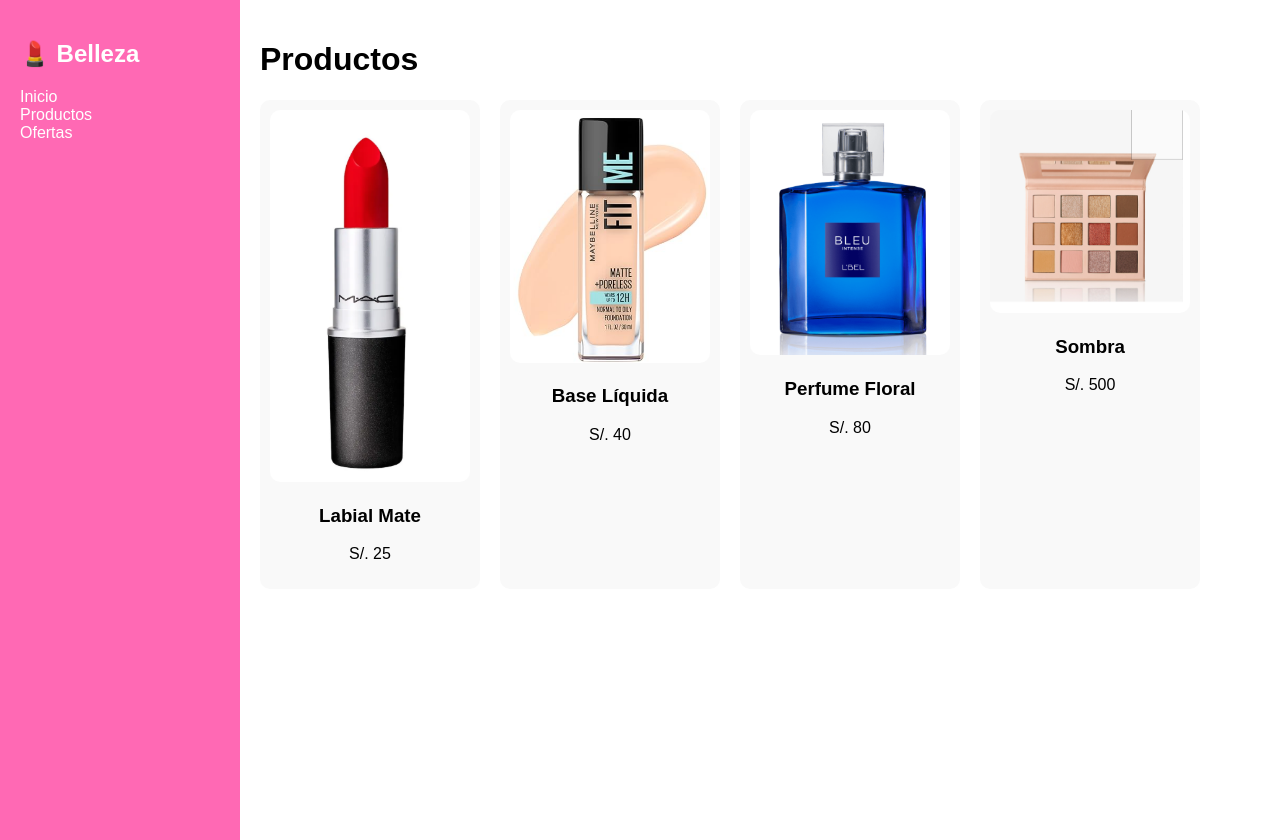
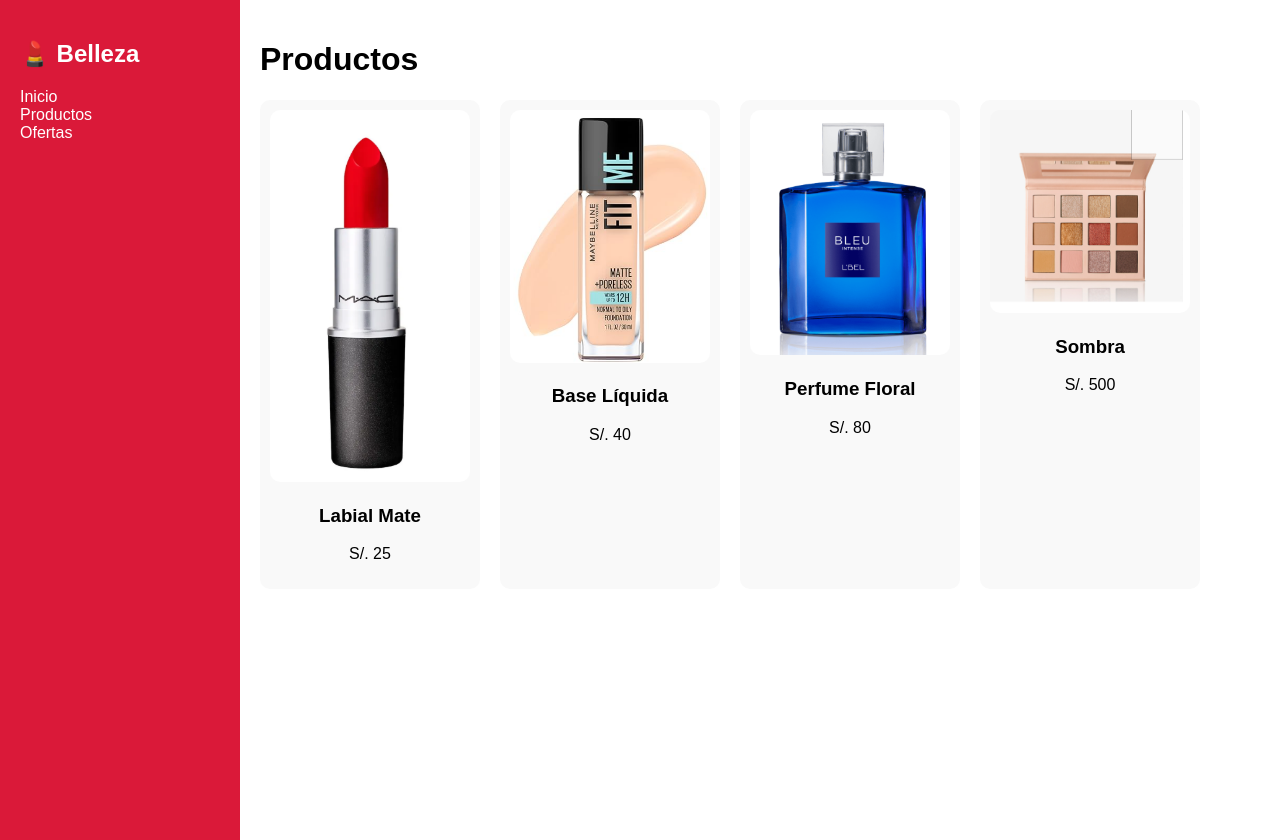
Before and after one commit to Davidcree/cosmeticos-web, a Flask app: page / in a window 1280 px wide. Run offline with Flask 3, Linux system fonts and the light colour scheme.

Commit message:
agrego imagenes y menu lateral 4

```diff
--- a/static/styles.css
+++ b/static/styles.css
@@ -10,7 +10,7 @@
 /* Sidebar */
 .sidebar {
   width: 200px;
-  background: #ff69b4;
+  background: #da1939;
   color: white;
   height: 100vh;
   padding: 20px;
```
